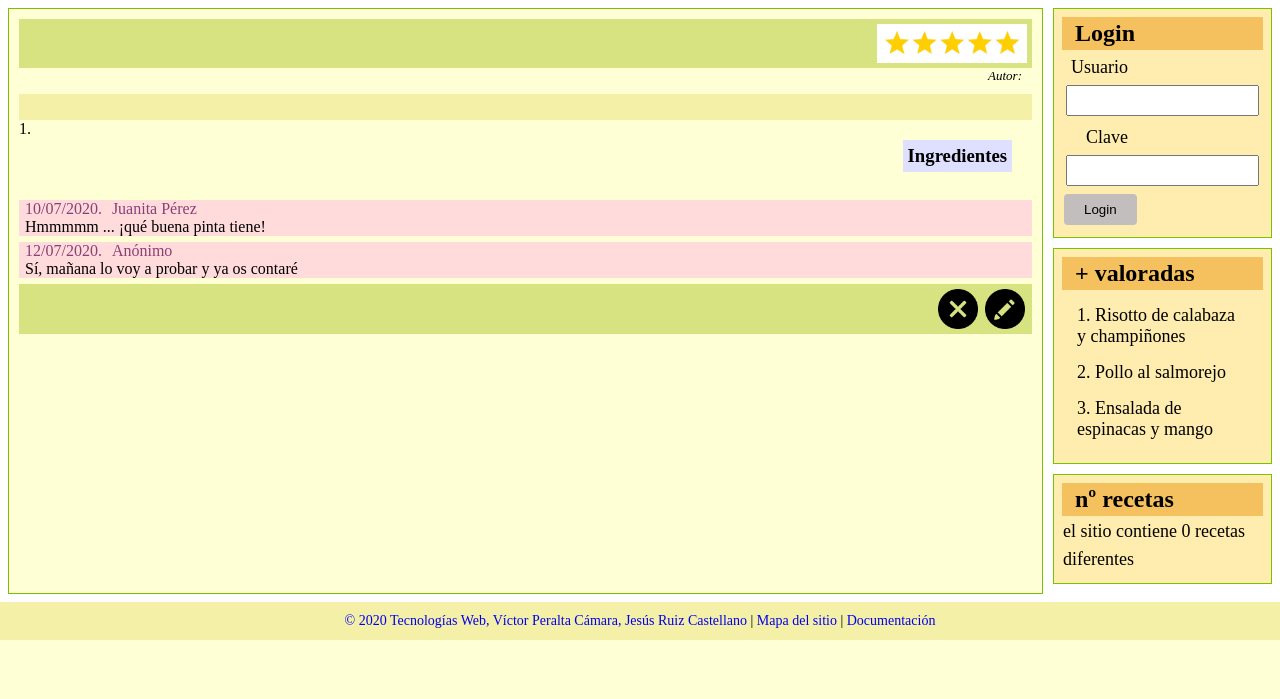
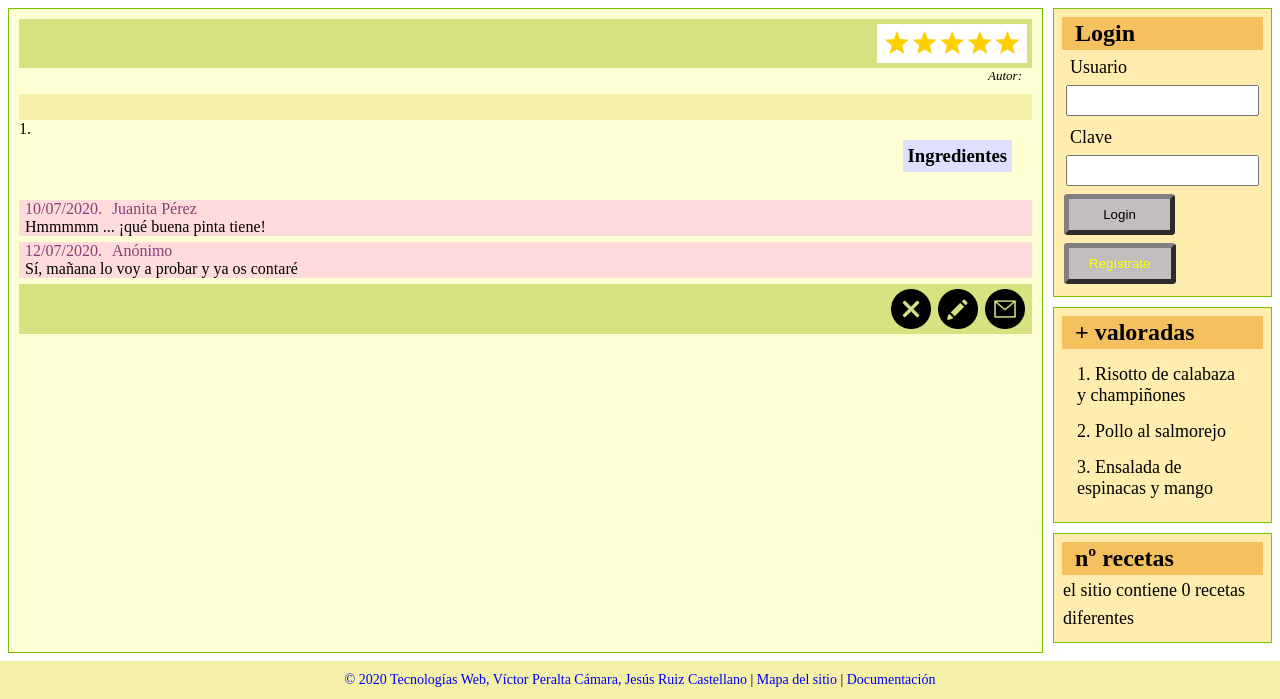
Before and after one commit to vperaltac/TW-Proyecto, a PHP site: page / in a window 1280 px wide. Shown: the part 204-903 px from the top of the page. Before the commit the page ends 844 px from the top, so only its background shows below. Run offline with PHP 8.4, Linux system fonts and the light colour scheme; data that the repository does not hold is empty.

Commit message:
Cambios varios
He añadido boton de registro, pero no funciona el enlace

También he añadido el botón para comentar una receta

```diff
--- a/View/comunes.php
+++ b/View/comunes.php
@@ -63,6 +63,12 @@ function HTMLsidebar($conectado,$cantidad){
 
             <input type="hidden" value="iniciar-sesion" name="peticion" />
             <input class="boton" type="submit" value="Login" name="" id="boton-inicio">
+
+            <input type="hidden" value="eliminar" name="peticion" />
+        </form>
+
+        <form action="index.php?acc=registro" id="registro" method="get">
+            <input class="boton" type="submit" value="Regístrate" name="" id="boton-registro">
         </form>
     </section>
 HTML;
--- a/View/css/estilo.css
+++ b/View/css/estilo.css
@@ -232,7 +232,7 @@ nav a{
     display: inline-block;
     margin-left: 5px;
     width: 60px;
-    text-align: right;
+    /*text-align: right;*/
 }
 
 #login input[type="text"],
@@ -241,19 +241,35 @@ nav a{
     padding:6px;
 }
 
+
 #login .boton {
-    border: none;
+    border: grey 5px outset;
     padding: 8px 20px;
     text-align: center;
     text-decoration: none;
     margin: 4px 2px;
     cursor: pointer;
     border-radius: 4px;
+    width: 111px;
 }
+
 
 #login .clr{
     clear: both;
 }
+
+
+#registro .boton {
+    border: grey 5px outset;
+    padding: 8px 20px;
+    text-align: center;
+    color: yellow;
+    text-decoration: none;
+    margin: 4px 2px;
+    cursor: pointer;
+    border-radius: 4px;
+}
+
 
 /***********************************************************************/
 
@@ -471,6 +487,10 @@ p.fecha{
     width: 100%;
 }
 
+.paginas .btn-comentar-receta{
+    width: 100%;
+}
+
 .paginas form {
     width: 40px;
     height: 40px;
--- a/View/receta.php
+++ b/View/receta.php
@@ -86,6 +86,10 @@ echo <<< HTML
                     <!-- <input type="hidden" value="editar" name="peticion" /> -->
                     <input class="btn-editar-receta" type="image" src="View/img/edit.png" />
                 </form>
+
+                <form action="index.php" method="post">
+                    <input class="btn-comentar-receta" type="image" src="View/img/mail.png" />
+                </form>
             </section>
         </section>
 HTML;
```
Also changed, not shown: other parts of View/css/estilo.css (+69 -0 lines).
